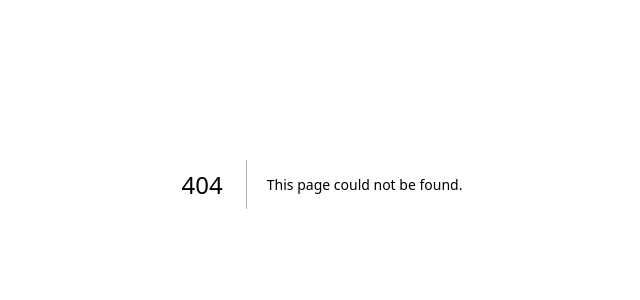
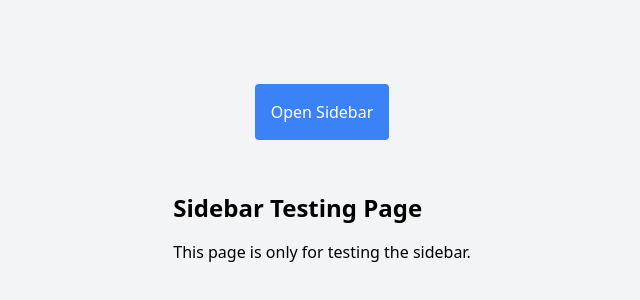
Before and after one commit to maiyuyona/huskybids, a Next.js app: page /testSidebar in a window 1280 px wide. Before the commit this address had no page. Shown: the part 216-516 px from the top of the page, without its empty margins (318-958 px from the left). Built offline with nearby package versions, Linux system fonts and the light colour scheme.

Commit message:
I created a sidebar component that will be used to access user settings. There is a testing page that displays the sidebar. I haven't figured out how to customize username or change password yet. Will be creating pages for each of the menu items.

```diff
--- /dev/null
+++ b/src/app/Components/Sidebar/Sidebar.js
@@ -0,0 +1,25 @@
+"use client";
+
+import React from "react";
+import "./styles.css";
+
+const Sidebar = ({ isOpen, onClose }) => {
+    return (
+      <div className={`sidebar ${isOpen ? "open" : ""}`}>
+        <button className="close-btn" onClick={onClose}>
+          ×
+        </button>
+        <div className="sidebar-content">
+          <h2>Menu</h2>
+          <ul>
+            <li>Settings</li>
+            <li>Change Password</li>
+            <li>Change Username</li>
+            <li>Betting History</li>
+          </ul>
+        </div>
+      </div>
+    );
+  };
+
+  export default Sidebar;
--- /dev/null
+++ b/src/app/Components/Sidebar/styles.css
@@ -0,0 +1,45 @@
+.sidebar {
+    width: 0;
+    height: 100vh;
+    background-color: #f8ed91;
+    color: #333; /* text color */
+    position: fixed;
+    top: 0;
+    right: 0;
+    overflow-x: hidden;
+    transition: 0.5s;
+    box-shadow: -2px 0 5px rgba(0, 0, 0, 0.2);
+  }
+
+  .sidebar.open {
+    width: 250px;
+  }
+
+  .close-btn {
+    position: absolute;
+    top: 10px;
+    left: 10px;
+    color: #333;
+    background: none;
+    border: none;
+    font-size: 16px;
+    cursor: pointer;
+  }
+
+  .sidebar-content {
+    padding: 20px;
+  }
+
+  .sidebar-content ul {
+    list-style: none;
+    padding: 0;
+  }
+
+  .sidebar-content li {
+    margin: 15px 0;
+    cursor: pointer;
+  }
+
+  .sidebar-content li:hover {
+    color: #000; /* Make the text darker if you hover over it */
+  }
--- /dev/null
+++ b/src/app/testSidebar/page.js
@@ -0,0 +1,41 @@
+"use client"
+
+import { useState } from "react";
+import Sidebar from "../Components/Sidebar/Sidebar";
+
+const SidebarTesting = () => {
+    const [isSidebarOpen, setIsSidebarOpen] = useState(false);
+
+    const toggleSidebar = () => {
+      setIsSidebarOpen(!isSidebarOpen);
+    };
+
+    return (
+      <div className="min-h-screen w-full flex flex-col items-center justify-center bg-gray-100 relative">
+        {/* Sidebar */}
+        <Sidebar isOpen={isSidebarOpen} onClose={toggleSidebar} />
+
+        {/* Open Sidebar Button */}
+        <button
+          className="bg-blue-500 rounded p-4 text-white"
+          onClick={toggleSidebar}
+        >
+          {isSidebarOpen ? "Close Sidebar" : "Open Sidebar"}
+        </button>
+
+        {/* Main Content */}
+        <div
+          style={{
+            marginRight: isSidebarOpen ? "250px" : "0",
+            transition: "0.5s",
+            padding: "20px",
+          }}
+        >
+          <h1 className="text-2xl font-bold mt-8">Sidebar Testing Page</h1>
+          <p className="mt-4">This page is only for testing the sidebar.</p>
+        </div>
+      </div>
+    );
+  };
+
+  export default SidebarTesting;
```
